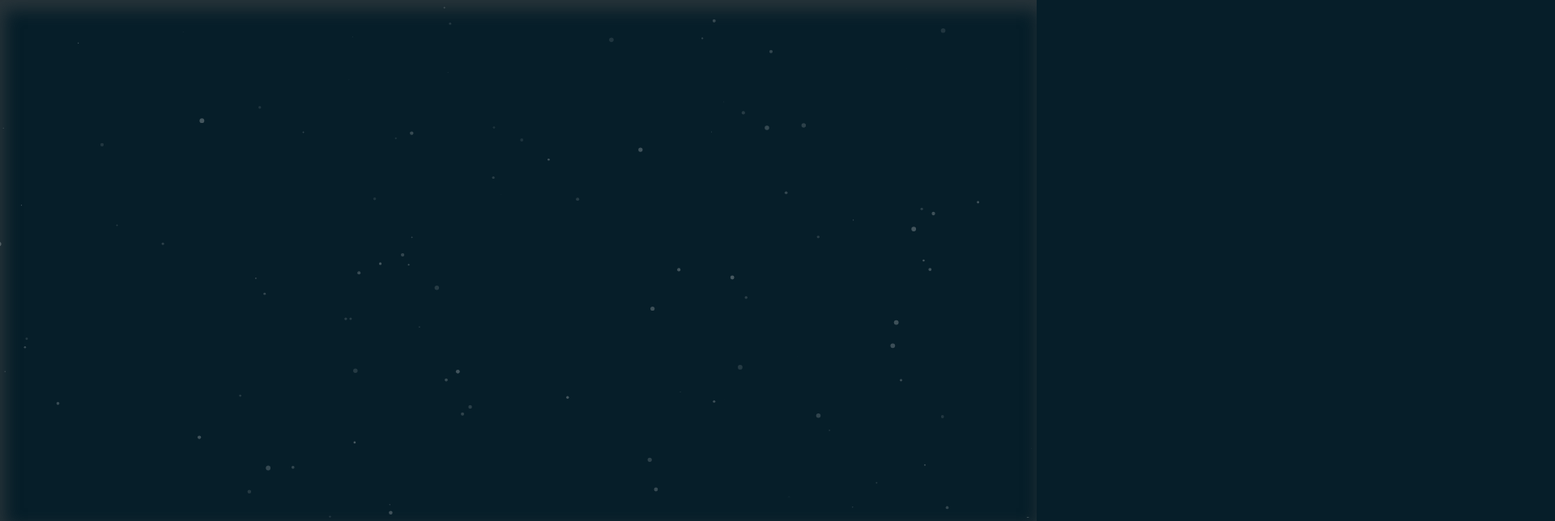
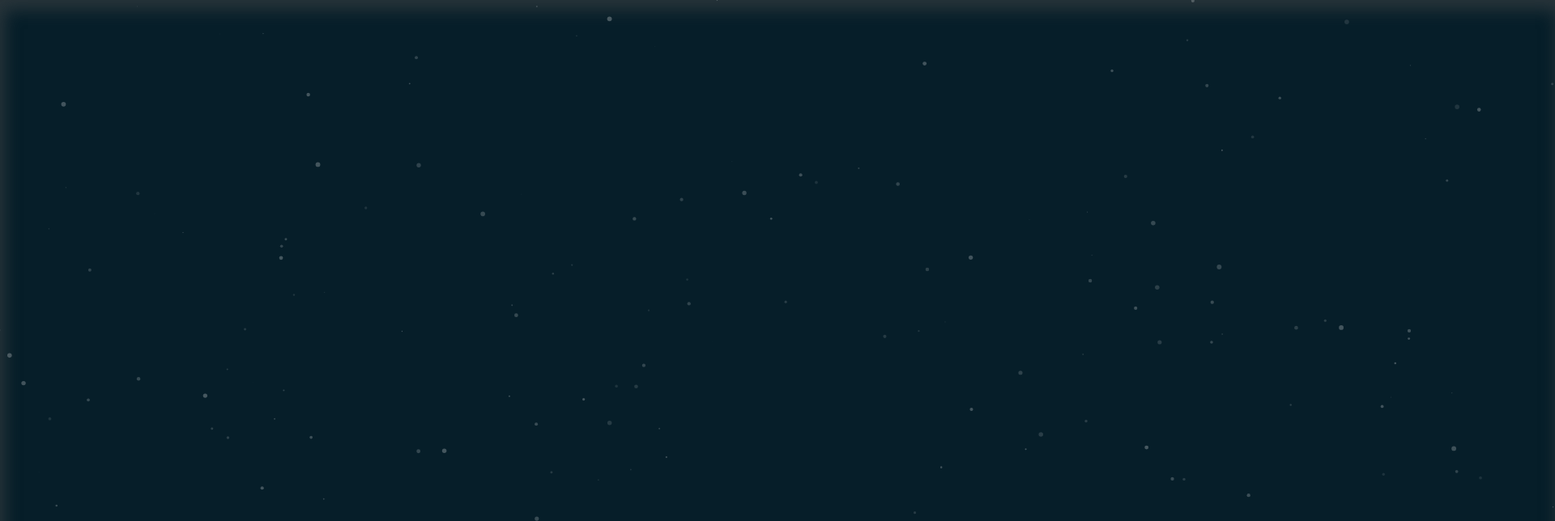
Before and after one commit to the-ding-stroders/el19-stream-background, a plain HTML site: page app/index.html in a window 1280 px wide. Shown: the top 644 px of the page at 81% size, 1920 px wide, since content can reach past the window. Drawn offline with Linux system fonts and the light colour scheme.

Commit message:
Move effects to main div from body

```diff
--- a/app/css/background.css
+++ b/app/css/background.css
@@ -1,7 +1,16 @@
+body {
+	margin: 0;
+}
+
 .colorchange {
 	background: #001721;
 	-webkit-animation: colorchange 10s ease-in-out infinite;
 	        animation: colorchange 10s ease-in-out infinite;
+}
+
+#particles-js {
+	width: 1920px;
+	height: 1080px;
 	margin: 0;
 	box-shadow: inset 4px 10px 20px 2px rgba(75, 75, 75, 0.50);
 }
--- a/app/index.html
+++ b/app/index.html
@@ -5,8 +5,8 @@
     <title>TDS EL Stream Background</title>
     <link href="css/background.css" rel="stylesheet" />
   </head>
-  <body class="colorchange">
-    <div id="particles-js"></div>
+  <body>
+    <div id="particles-js" class="colorchange"></div>
 
     <script src="js/particles.min.js"></script>
     <script src="js/main.js"></script>
```
